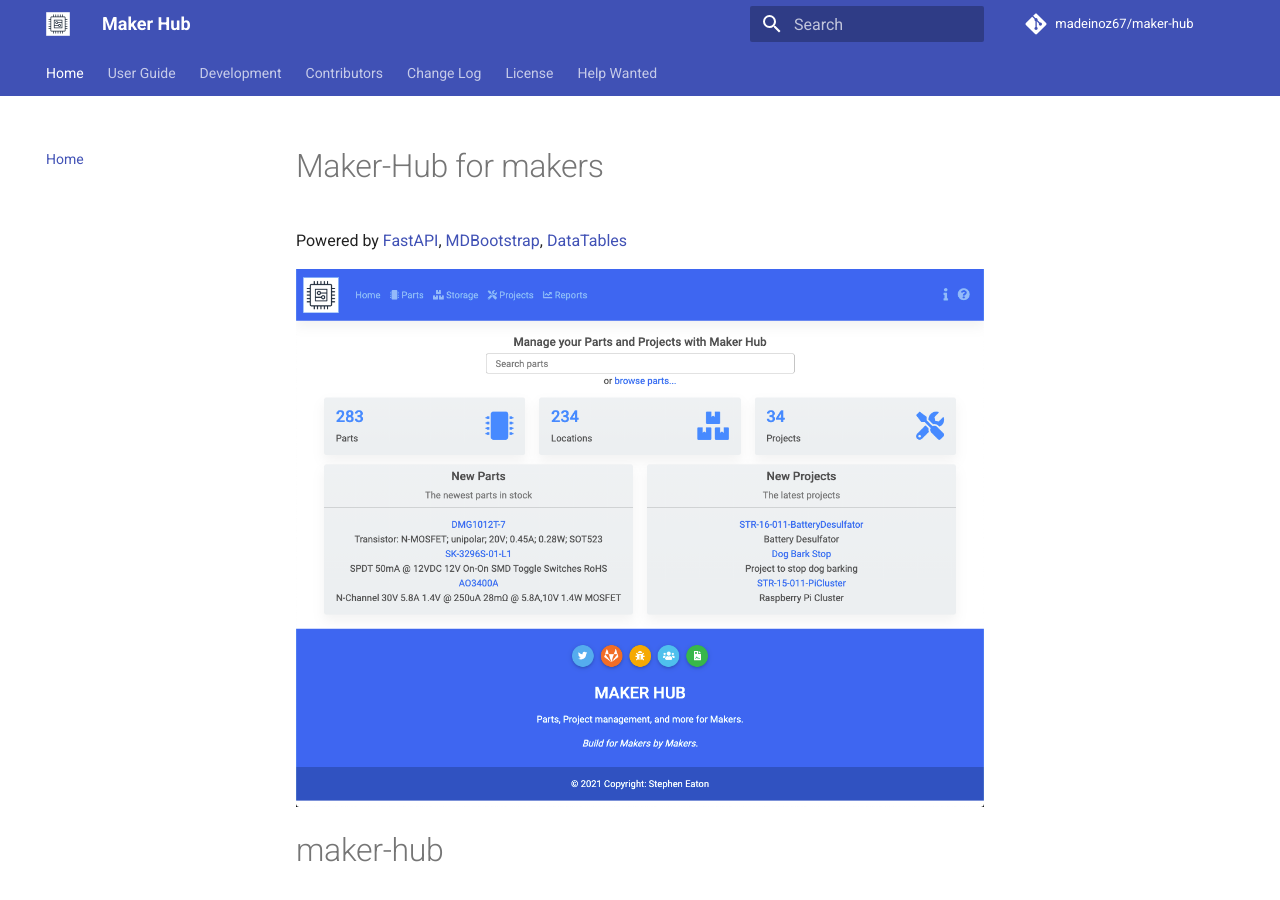
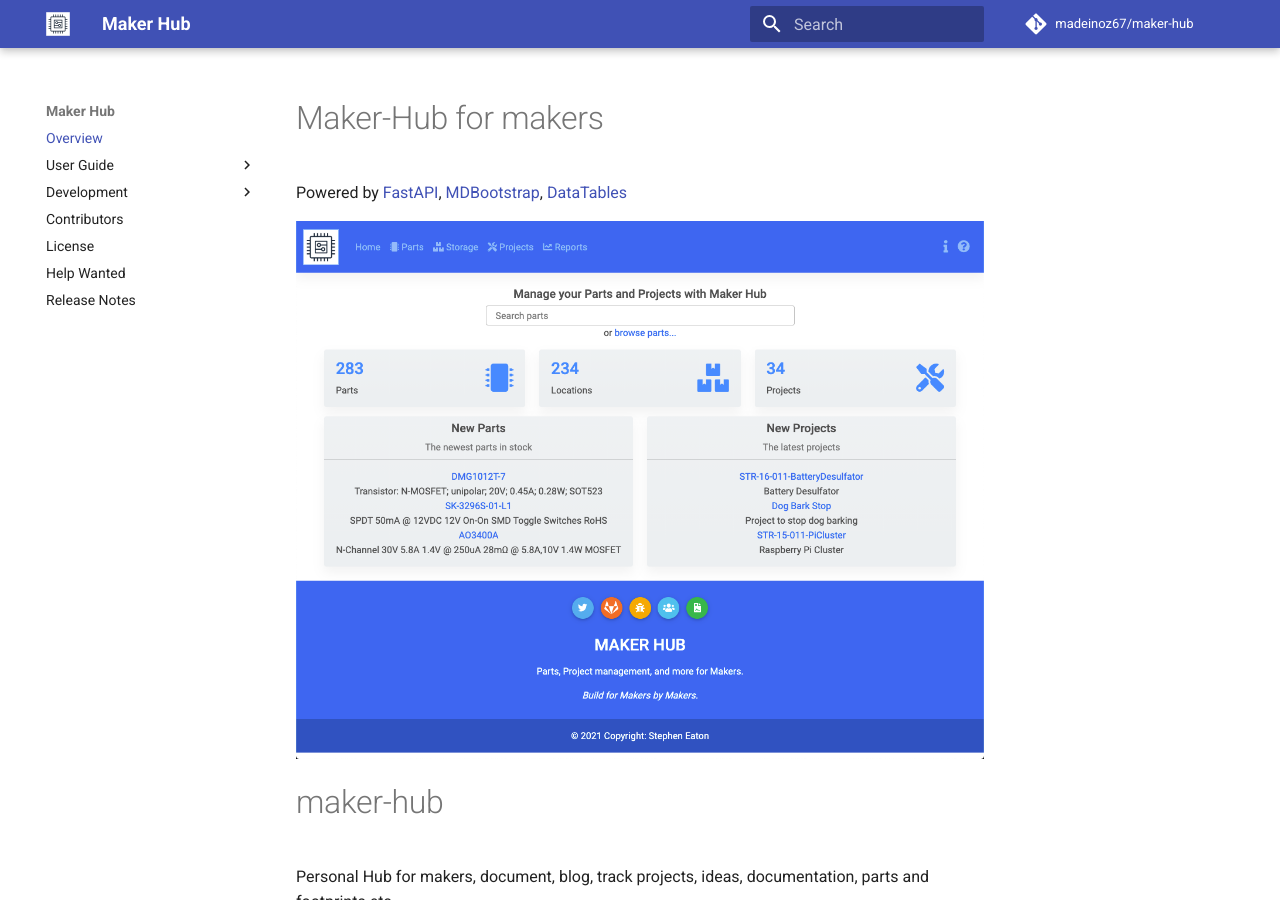
Before and after one commit to madeinoz67/maker-hub, an MkDocs documentation site: the page built from docs/index.md, in a window 1280 px wide and 900 px high. Built offline with MkDocs 1.6.1 and Material for MkDocs 9.7.7, drawn with Linux system fonts in a browser that asks for light colours; comment, search, counter and statistics services are not loaded.

Commit message:
changes to documentation layout

```diff
--- a/mkdocs.yml
+++ b/mkdocs.yml
@@ -3,10 +3,11 @@
 site_author: "Stephen Eaton"
 site_description: "Parts, Project builds and more for Makers"
 site_url: https://madeinoz67.github.io/maker-hub/
+edit_uri: ''
 
 # Page Tree
 nav:
-  - Home: index.md
+  - Overview: index.md
   - User Guide:
     - ug/getting_started.md
     - ug/troubleshooting.md
@@ -22,9 +23,9 @@
       - dev/contributing.md
   #- Reference:  # placeholder for API reference documentation
   - Contributors: authors.md
-  - Change Log: changelog.md
   - License: license.md
   - Help Wanted: helpwanted.md
+  - Release Notes: changelog.md
 
 # Configuration
 theme:
@@ -32,17 +33,19 @@
   logo: img/logo.svg
   name: material
   features:
-    - navigation.tabs
-    - navigation.indexes
-    - navigation.expand
-    - header.autohide
+  #   - navigation.tabs
+  #   - navigation.indexes
+  #   - navigation.expand
+  #   - header.autohide
+    - search.suggest
+    - search.highlight
 
 # Repository
 repo_name: "madeinoz67/maker-hub"
 repo_url: "https://github.com/madeinoz67/maker-hub"
 google_analytics:
-  - 'UA-190797511-2'
-  - 'auto'
+  - UA-190797511-2
+  - auto
 
 # plugins
 plugins:
@@ -69,7 +72,7 @@
       custom_fences:
         - name: mermaid
           class: mermaid
-          format: !!python/name:mermaid2.fence_mermaid
+          format: !!python/name:pymdownx.superfences.fence_div_format ''
   - pymdownx.keys
   - pymdownx.tasklist:
       custom_checkbox: true
@@ -93,3 +96,11 @@
       link: "https://gitlab.com/madeinoz67"
     - icon: fontawesome/brands/twitter
       link: "https://twitter.com/madeinoz"
+
+extra_css:
+- css/termynal.css
+- css/custom.css
+extra_javascript:
+- https://unpkg.com/mermaid@8.4.6/dist/mermaid.min.js
+- js/termynal.js
+- js/custom.js
```
